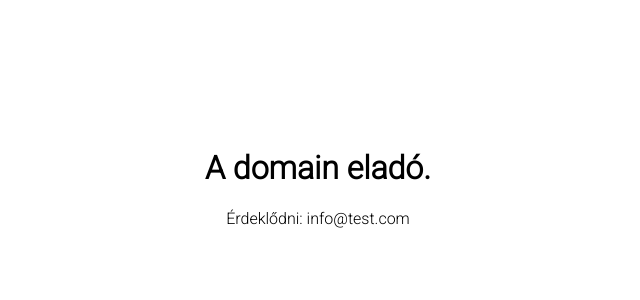
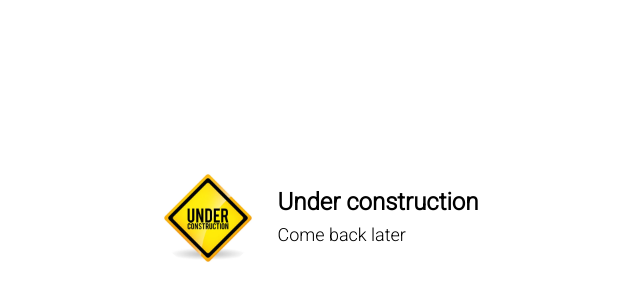
Before and after one commit to ggedert/ggedert.github.io, a plain HTML site: page index.html in a window 1280 px wide. Shown: the part 72-372 px from the top of the page, without its empty margins (322-962 px from the left). Drawn offline with Linux system fonts and the light colour scheme.

Commit message:
Redesign

```diff
--- a/index.html
+++ b/index.html
@@ -15,17 +15,50 @@
             margin: 0;
         }
 
-        .center-text {
-            text-align: center;
-			margin-top: 25vh;
+        .content-container {
+            margin-left: 20px;
+			margin-top: 30vh;
+        }
+
+        .right-column {
+            text-align: right;
+        }
+
+        .header {
+            font-size: 24px;
+            font-weight: bold;
+			margin-top: 20px;
+            margin-bottom: 5px;
+        }
+
+        .content {
+			font-size: 18px;
+            line-height: 1.5;
+        }
+
+        .image-container {
+            flex-shrink: 0;
+			margin-top: 30vh;
+        }
+
+        .image {
+            width: 100px;
+            height: 100px;
+            object-fit: cover;
+            border-radius: 50%;
         }
     </style>
     <title>Eladó domain</title>
 </head>
 <body>
-    <div class="center-text">
-        <h1>A domain eladó.</h1>
-		<p>Érdeklődni: info@test.com</p>
+    <div class="image-container">
+        <img class="image" src="constr.jpg" alt="Under construction">
     </div>
+	<div class="content-container">
+        <div class="header">Under construction</div>
+        <div class="content">Come back later</div>
+    </div>
+
+
 </body>
 </html>
```
Also changed, not shown: constr.jpg (added).
